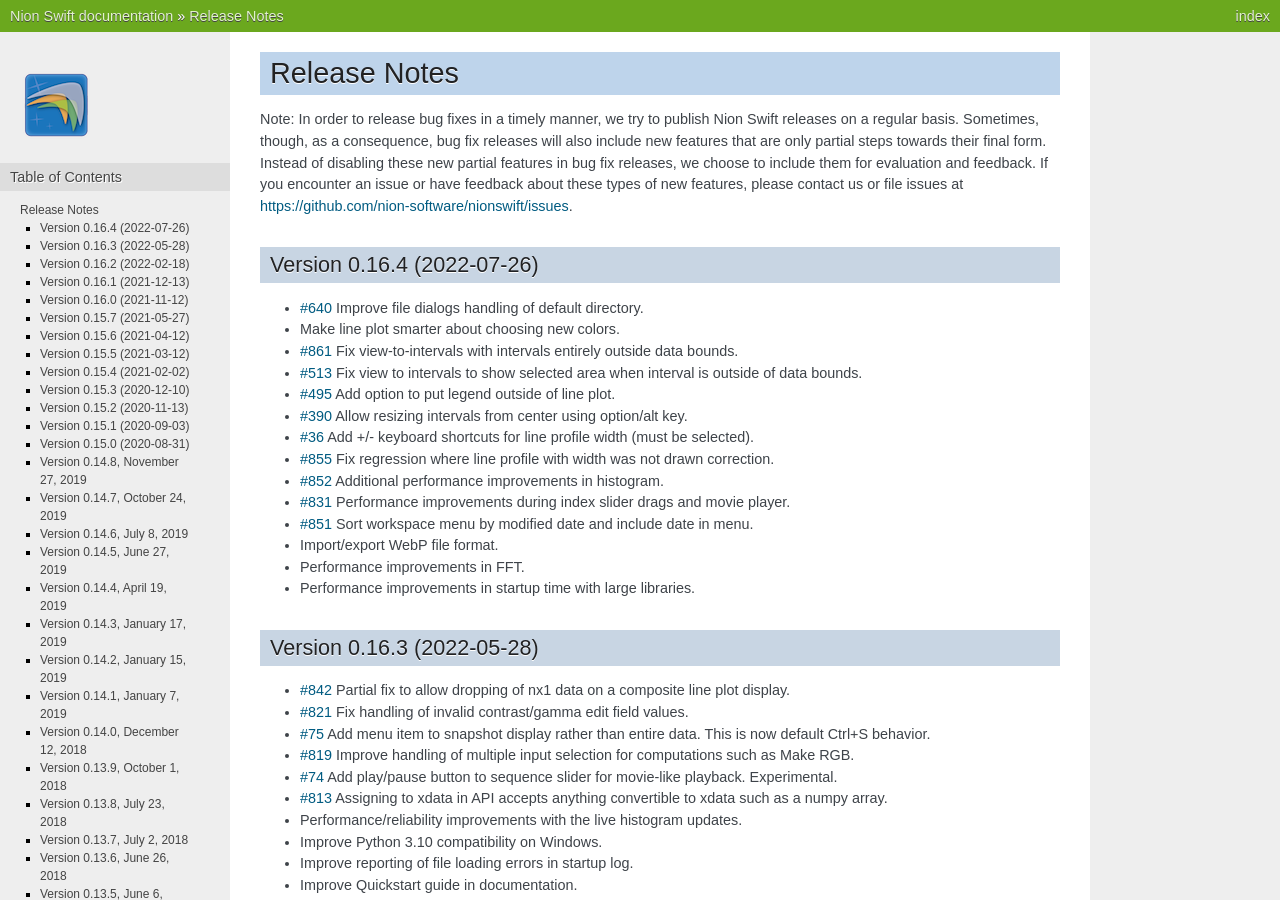
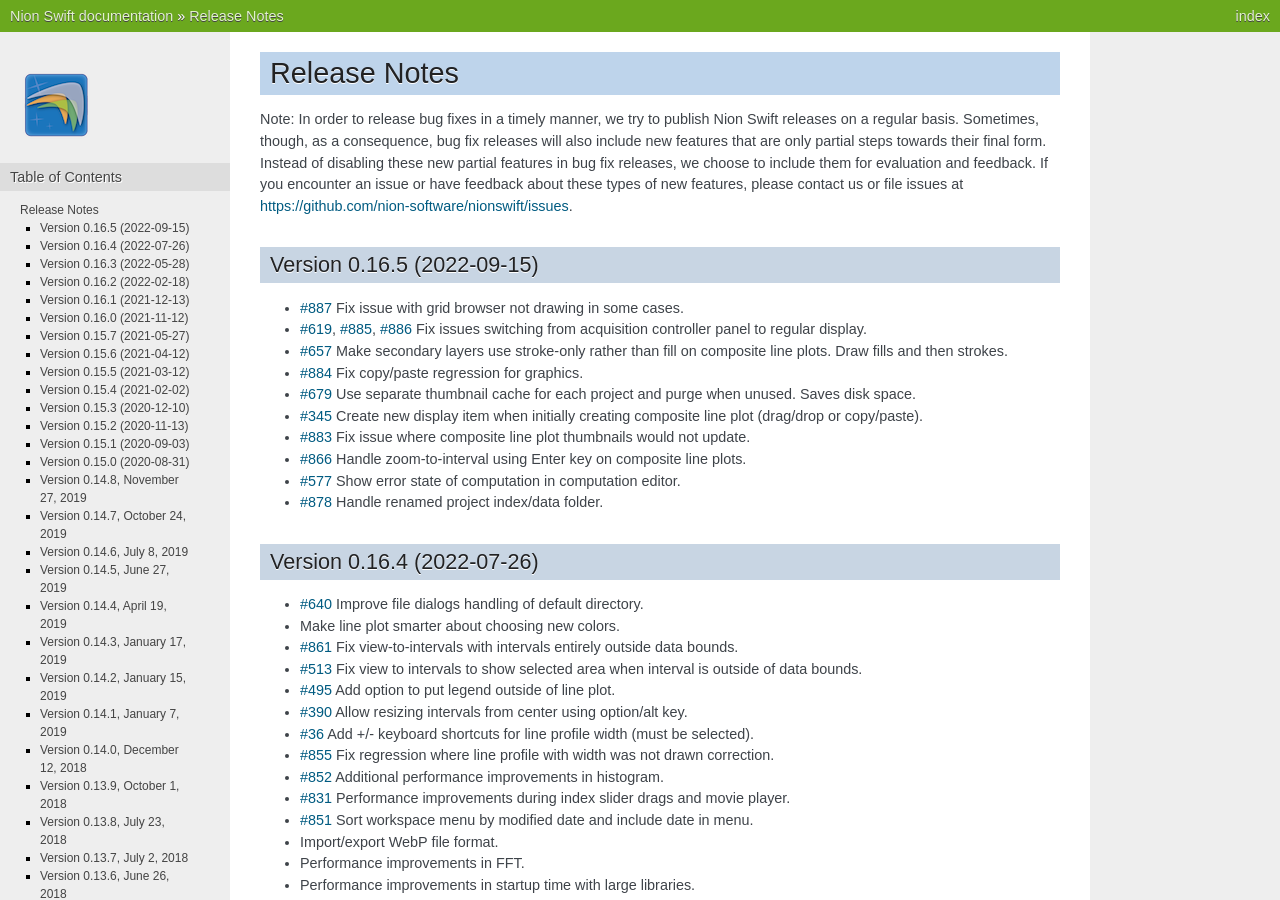
Before and after one commit to nion-software/nionswift, a Sphinx documentation site: the page built from docs/release_notes.rst, in a window 1280 px wide and 900 px high. Built offline with Sphinx 7.4.7, drawn with Linux system fonts in a browser that asks for light colours.

Commit message:
Version 0.16.5. Thumbnails. Composite line plots. Anaconda.

```diff
--- a/docs/index.rst
+++ b/docs/index.rst
@@ -1,6 +1,6 @@
 .. _index:
 
-Nion Swift User's Guide (0.16.4)
+Nion Swift User's Guide (0.16.5)
 ================================
 Nion Swift is open source scientific image processing software integrating hardware control, data acquisition,
 visualization, processing, and analysis using Python. Nion Swift is easily extended using Python. It runs on
--- a/docs/release_notes.rst
+++ b/docs/release_notes.rst
@@ -11,6 +11,19 @@ that are only partial steps towards their final form. Instead of disabling these
 in bug fix releases, we choose to include them for evaluation and feedback. If you encounter an issue
 or have feedback about these types of new features, please contact us or file issues at
 https://github.com/nion-software/nionswift/issues.
+
+Version 0.16.5 (2022-09-15)
+---------------------------
+* `#887 <https://github.com/nion-software/nionswift/issues/887>`_ Fix issue with grid browser not drawing in some cases.
+* `#619 <https://github.com/nion-software/nionswift/issues/619>`_, `#885 <https://github.com/nion-software/nionswift/issues/885>`_, `#886 <https://github.com/nion-software/nionswift/issues/886>`_ Fix issues switching from acquisition controller panel to regular display.
+* `#657 <https://github.com/nion-software/nionswift/issues/657>`_ Make secondary layers use stroke-only rather than fill on composite line plots. Draw fills and then strokes.
+* `#884 <https://github.com/nion-software/nionswift/issues/884>`_ Fix copy/paste regression for graphics.
+* `#679 <https://github.com/nion-software/nionswift/issues/679>`_ Use separate thumbnail cache for each project and purge when unused. Saves disk space.
+* `#345 <https://github.com/nion-software/nionswift/issues/345>`_ Create new display item when initially creating composite line plot (drag/drop or copy/paste).
+* `#883 <https://github.com/nion-software/nionswift/issues/883>`_ Fix issue where composite line plot thumbnails would not update.
+* `#866 <https://github.com/nion-software/nionswift/issues/866>`_ Handle zoom-to-interval using Enter key on composite line plots.
+* `#577 <https://github.com/nion-software/nionswift/issues/577>`_ Show error state of computation in computation editor.
+* `#878 <https://github.com/nion-software/nionswift/issues/878>`_ Handle renamed project index/data folder.
 
 Version 0.16.4 (2022-07-26)
 ---------------------------
```
Also changed, not shown: meta.yaml (+4 -4 lines), setup.cfg (+3 -5 lines), 2 other files.
